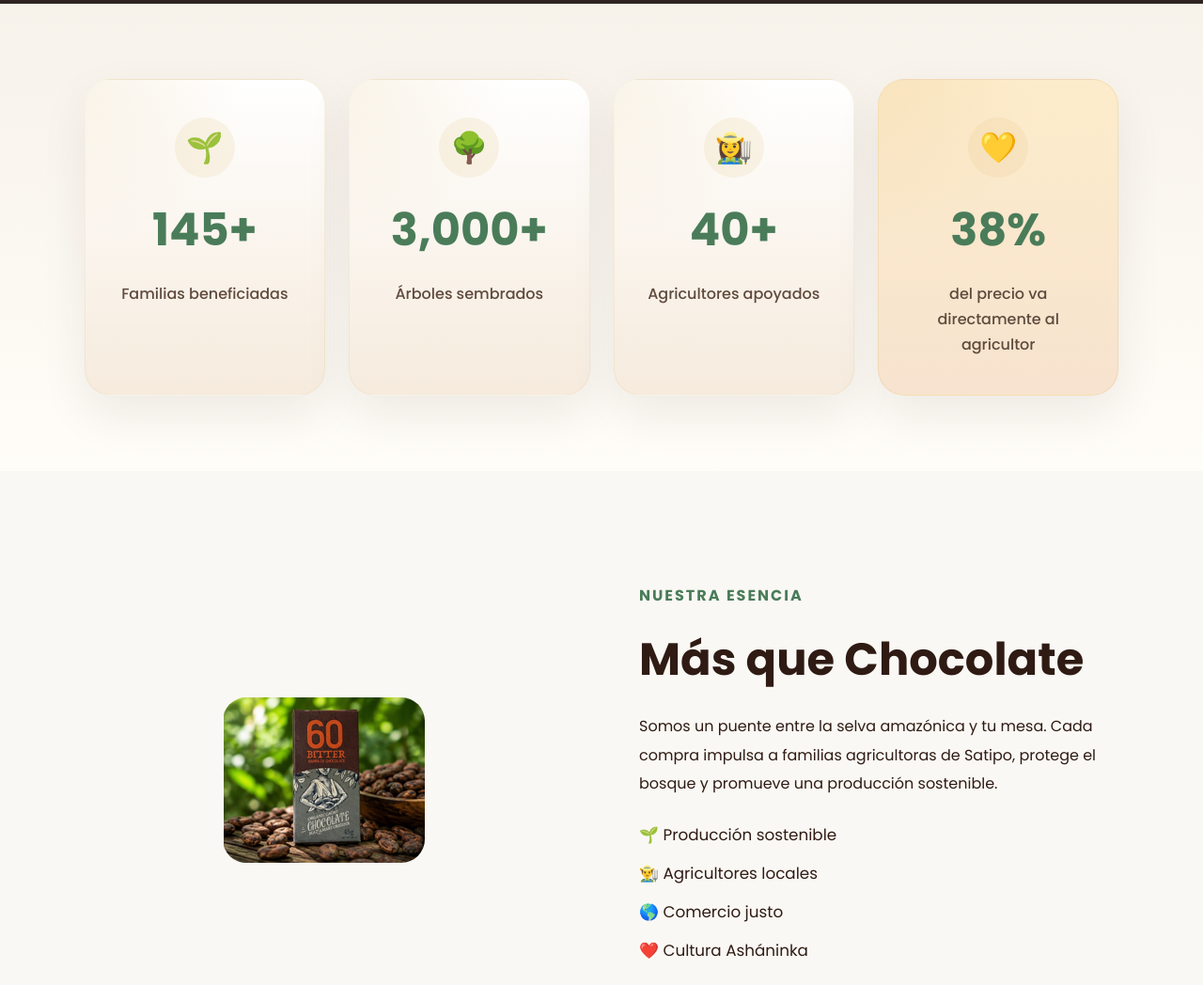
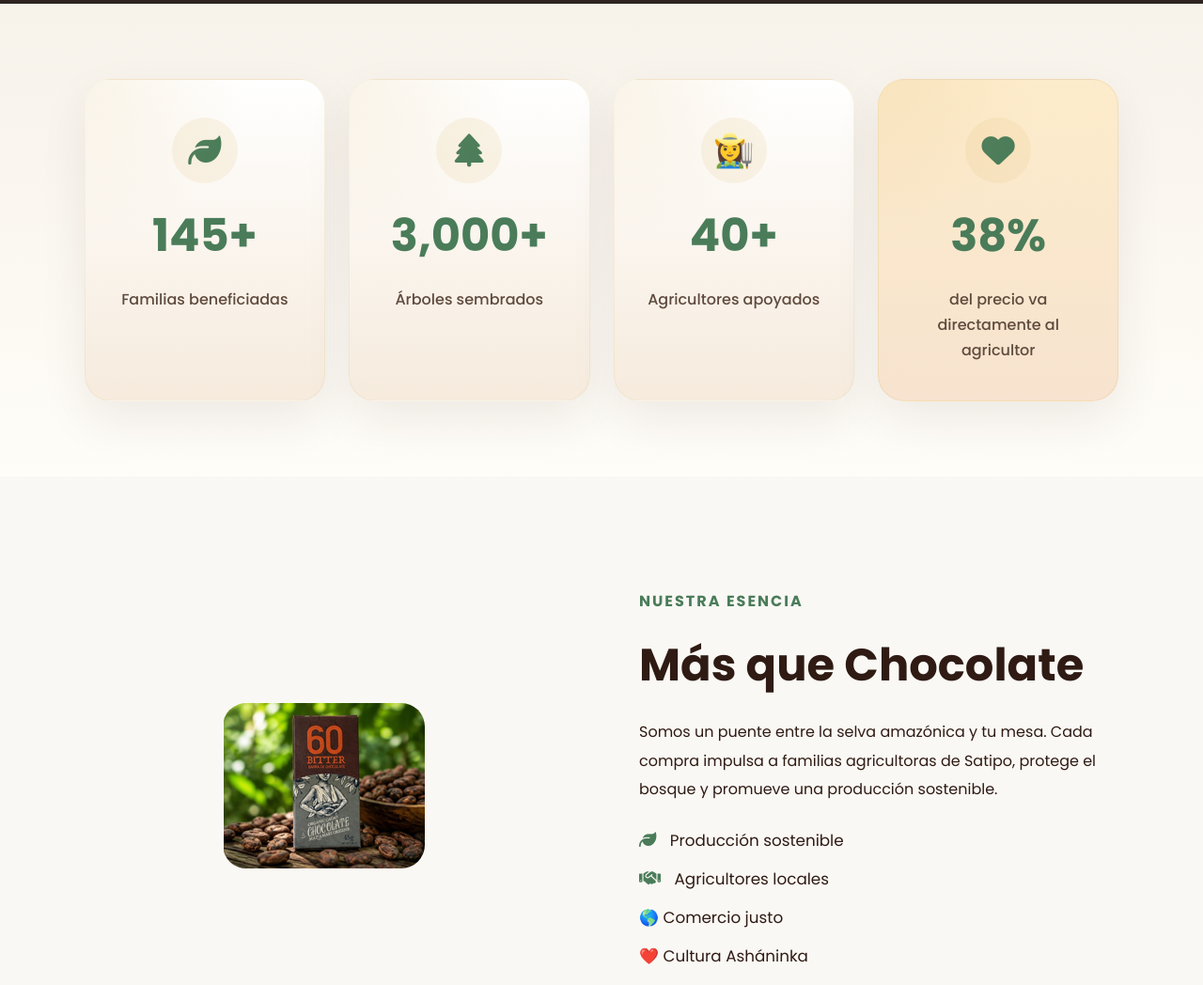
Before and after one commit to stevenssolis20-del/Kathywp, a plain HTML site: page index.html in a window 1280 px wide. Shown: the part 960-2008 px from the top of the page at 94% size. Drawn offline with Linux system fonts and the light colour scheme; grey boxes are pictures that could not be loaded.

Commit message:
Reemplazar emojis por iconos Font Awesome profesionales

```diff
--- a/index.html
+++ b/index.html
@@ -18,6 +18,8 @@
 
     <link href="https://fonts.googleapis.com/css2?family=Poppins:wght@300;400;500;600;700;800&display=swap"
         rel="stylesheet">
+
+    <link rel="stylesheet" href="https://cdnjs.cloudflare.com/ajax/libs/font-awesome/6.4.0/css/all.min.css">
 </head>
 
 <body>
@@ -120,13 +122,17 @@
     <section class="stats">
 
         <div class="stat-card">
-            <div class="stat-icon">🌱</div>
+            <div class="stat-icon">
+                <i class="fas fa-leaf"></i>
+            </div>
             <h3>145+</h3>
             <p>Familias beneficiadas</p>
         </div>
 
         <div class="stat-card">
-            <div class="stat-icon">🌳</div>
+            <div class="stat-icon">
+                <i class="fas fa-tree"></i>
+            </div>
             <h3>3,000+</h3>
             <p>Árboles sembrados</p>
         </div>
@@ -138,7 +144,9 @@
         </div>
 
         <div class="stat-card highlight">
-            <div class="stat-icon">💛</div>
+            <div class="stat-icon">
+                <i class="fas fa-heart"></i>
+            </div>
             <h3>38%</h3>
             <p>del precio va directamente al agricultor</p>
         </div>
@@ -178,9 +186,9 @@
 
             <ul>
 
-                <li>🌱 Producción sostenible</li>
+                <li><i class="fas fa-leaf"></i> Producción sostenible</li>
 
-                <li>👨‍🌾 Agricultores locales</li>
+                <li><i class="fas fa-handshake"></i> Agricultores locales</li>
 
                 <li>🌎 Comercio justo</li>
 
@@ -474,7 +482,7 @@
 
             <div class="timeline-item">
 
-                🌱
+                <i class="fas fa-leaf"></i>
 
                 <h3>Cultivo</h3>
 
--- a/style.css
+++ b/style.css
@@ -440,7 +440,7 @@ section.visible {
 
 .stat-icon {
 
-    font-size: 2rem;
+    font-size: 2.2rem;
 
     margin-bottom: 20px;
 
@@ -450,9 +450,9 @@ section.visible {
 
     justify-content: center;
 
-    width: 64px;
+    width: 70px;
 
-    height: 64px;
+    height: 70px;
 
     border-radius: 50%;
 
@@ -463,6 +463,44 @@ section.visible {
     margin-left: auto;
 
     margin-right: auto;
+
+    transition: all 0.3s ease;
+
+}
+
+.stat-icon:hover {
+
+    background: rgba(223, 186, 115, .25);
+
+    transform: scale(1.1);
+
+}
+
+.stat-icon i {
+
+    width: 2.2rem;
+
+    height: 2.2rem;
+
+    display: flex;
+
+    align-items: center;
+
+    justify-content: center;
+
+}
+
+.story-content li i,
+
+.benefit-card i,
+
+.trust-card i {
+
+    color: #4a7c59;
+
+    margin-right: 10px;
+
+    font-size: 1.15rem;
 
 }
 
```
